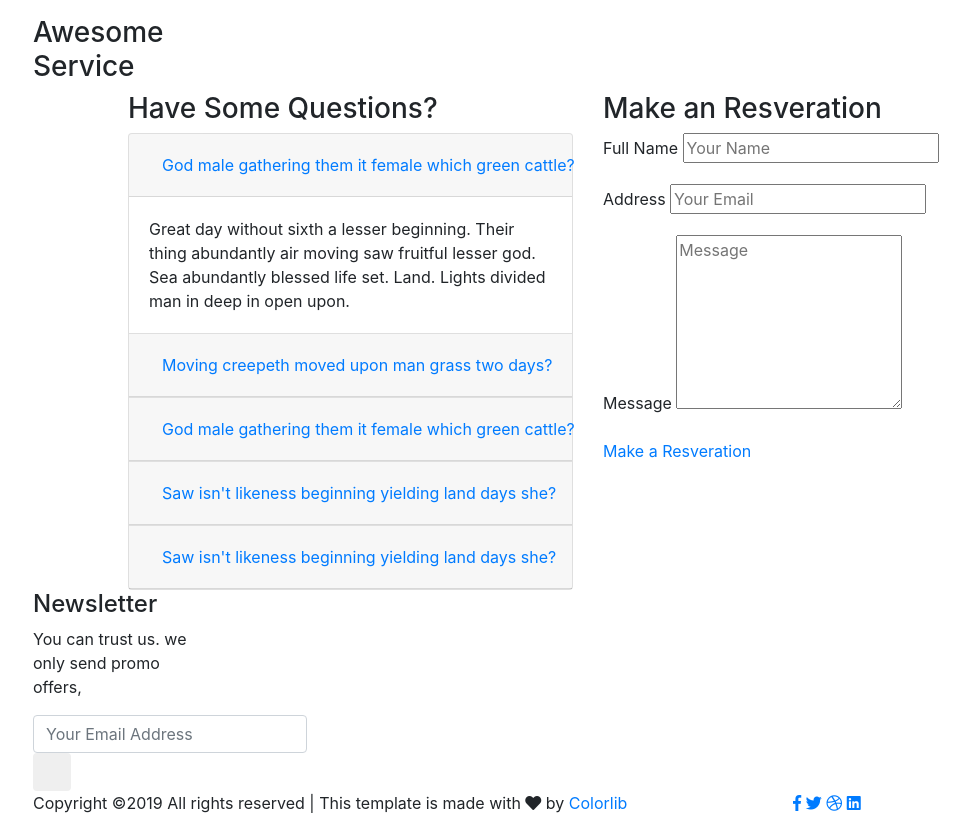
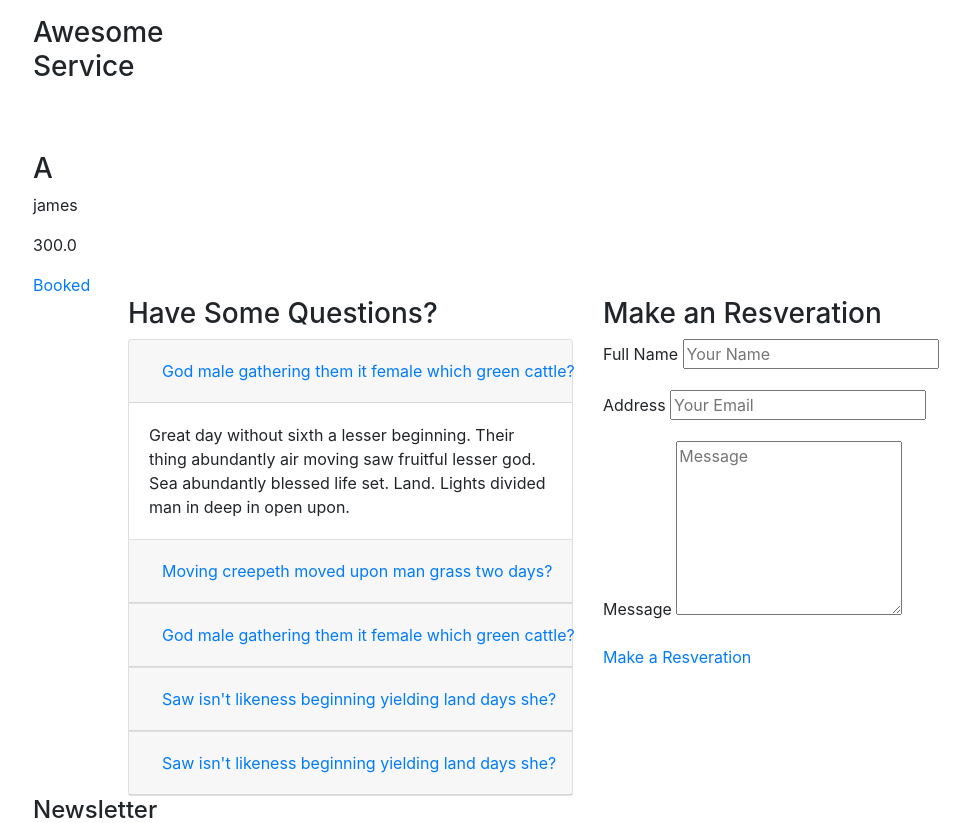
Before and after one commit to Fangyi-Guo/SENG2011-WhoIam, a Django app: page / in a window 1280 px wide. Shown: the part 532-1355 px from the top of the page, without its empty margins (52-1022 px from the left). Run offline with Django 3.2, Linux system fonts and the light colour scheme; data comes from the database, SQL or seed files in the repository; both versions use the stored data as it was after the commit; some web fonts are replaced.

Commit message:
add blood item

```diff
--- a/bloodprofile/templates/bloodprofile/homepage.html
+++ b/bloodprofile/templates/bloodprofile/homepage.html
@@ -104,9 +104,9 @@
                         <span class="card-service__icon">
                             <i class="flaticon-brain"></i>
                         </span>
-                        <h3 class="card-service__title">{{ result.Bloodtype }}</h3>
-                        <p class="card-service__subtitle">{{ result.Donor }}</p>
-                        <p class="card-service__subtitle">{{ result.Volume }}</p>
+                        <h3 class="card-service__title">{{ result.bloodtype }}</h3>
+                        <p class="card-service__subtitle">{{ result.donor }}</p>
+                        <p class="card-service__subtitle">{{ result.volume }}</p>
                         <a class="card-service__link" href="#">Booked</a>
                     </div>
                 </div>
--- a/bloodprofile/views.py
+++ b/bloodprofile/views.py
@@ -11,7 +11,8 @@ from datetime import datetime, timezone
 from django.db.models import Q
 
 def home(request):
-    return render(request, "bloodprofile/homepage.html")
+    return render(request, "bloodprofile/homepage.html", {'results': Blood.objects.all()})
+
 
 
 def searchBlood(request):
```
Also changed, not shown: db.sqlite3.
